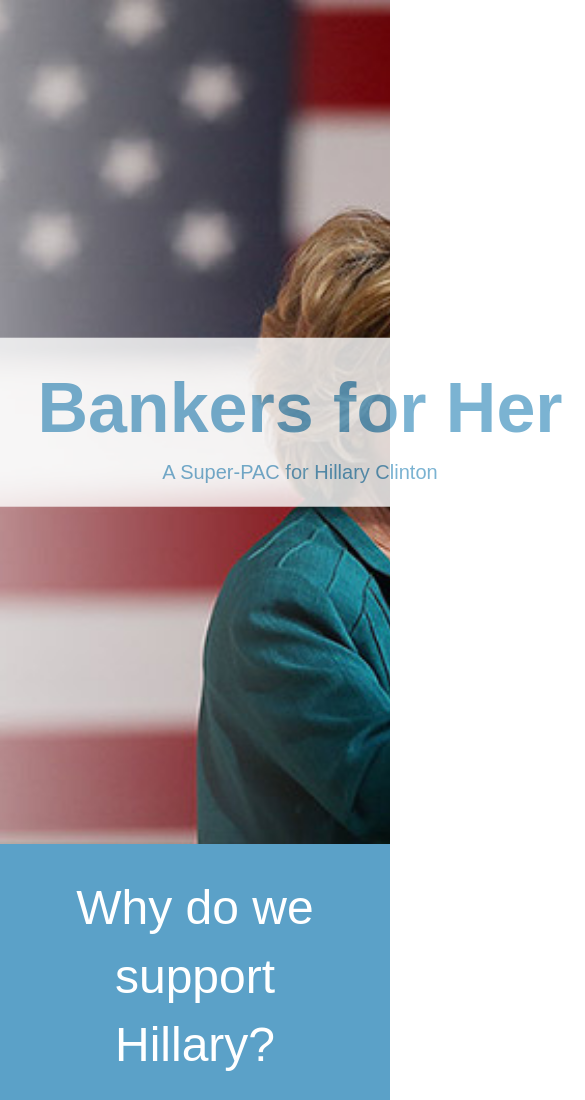
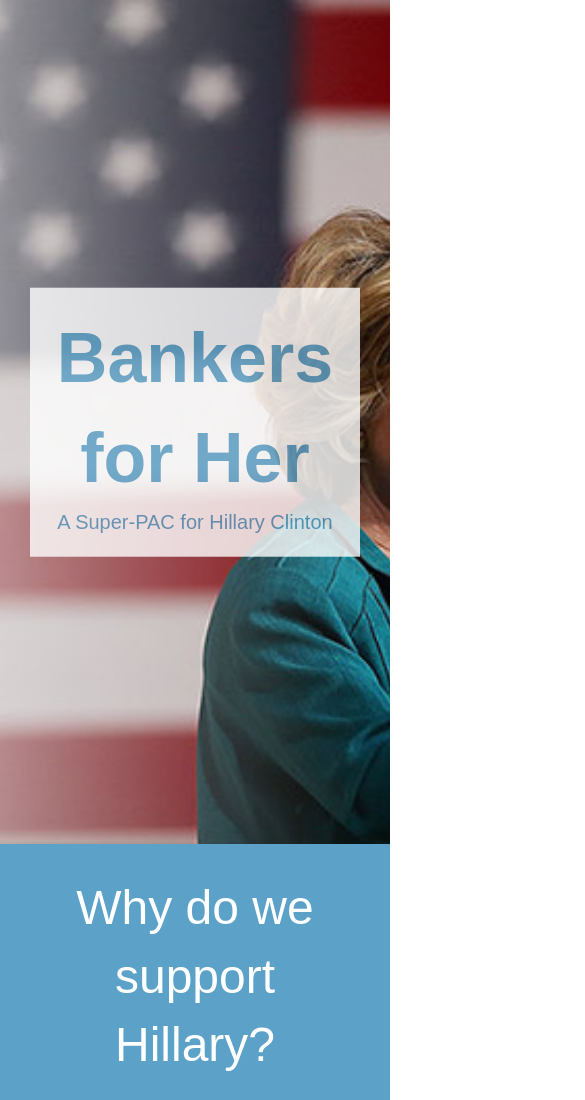
Before and after one commit to BankersforHer/bankersforher.github.io, a plain HTML site: page index.html in a window 390 px wide. Shown: the top 1100 px of the page, 585 px wide, since content can reach past the window. Drawn offline with nearby package versions, Linux system fonts and the light colour scheme.

Commit message:
Mobile responsive

```diff
--- a/index.css
+++ b/index.css
@@ -34,7 +34,9 @@ div#maintitle {
   text-align: center;
   color: rgb(91, 161, 200);
   margin: auto;
-  width: 600px;
+  width: 45%;
+  min-width: 330px;
+  max-width: 600px;
   opacity: 0.8;
 
 }
```
